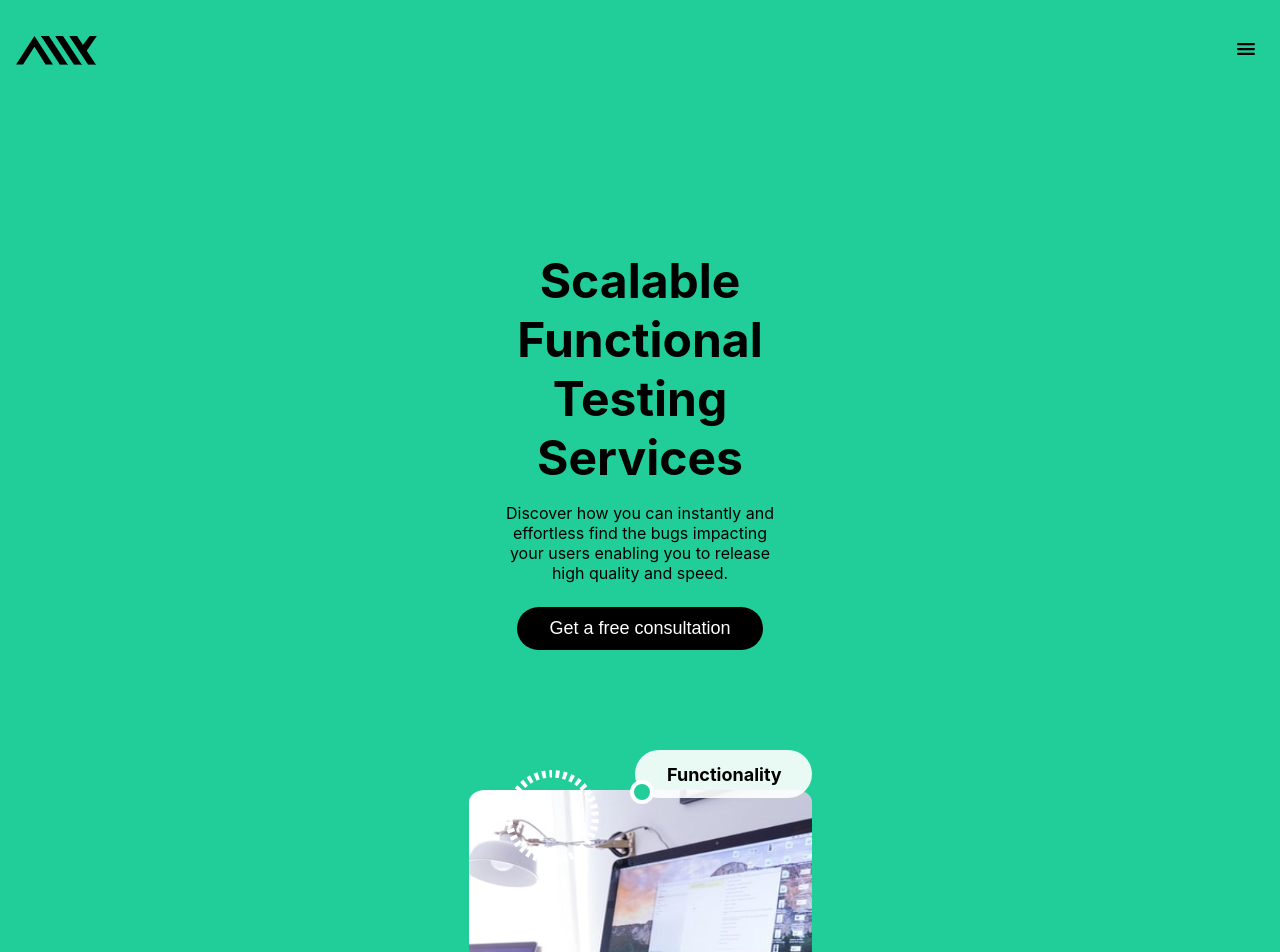
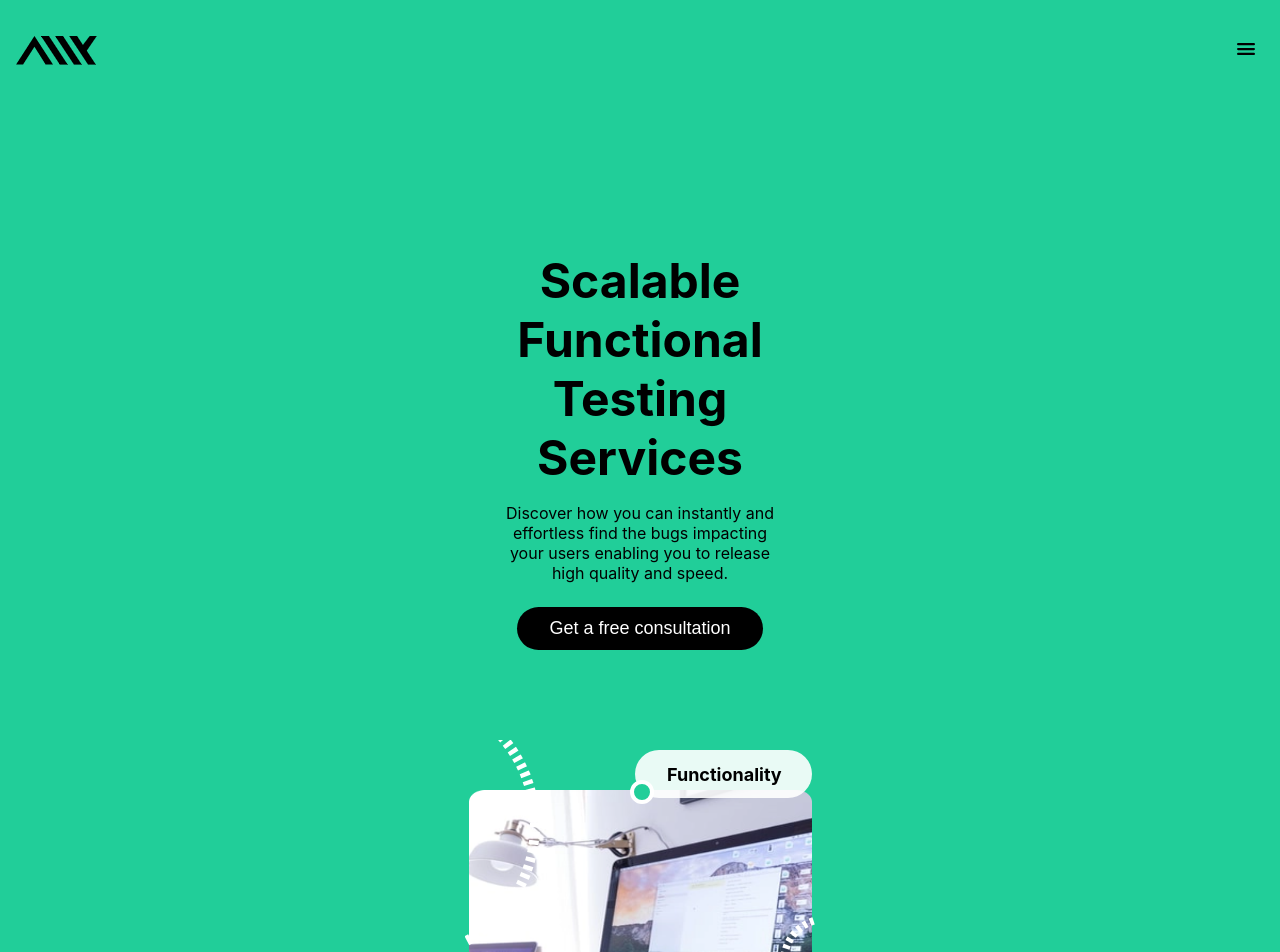
Before and after one commit to a11ysolutions/website, a React (Create React App) app: page /functional in a window 1280 px wide. Shown: the top 952 px of the page. Built offline with nearby package versions, Linux system fonts and the light colour scheme.

Commit message:
fix: correct position of large and small circles in Functional Ilustration component

```diff
--- a/src/Components/UI/FunctionalIlustration/FunctionalIlustration.css
+++ b/src/Components/UI/FunctionalIlustration/FunctionalIlustration.css
@@ -10,8 +10,8 @@
 
   .functional-ilustration-small-circle {
     position: absolute;
-    top: -20px;
-    left: 40px;
+    top: 125px;
+    left: 315px;
     width: 94px;
     height: 94px;
     border-radius: 50%;
@@ -20,8 +20,8 @@
 
   .functional-ilustration-large-circle {
     position: absolute;
-    top: 295px;
-    left: -35px;
+    top: -100px;
+    left: -185px;
     width: 260px;
     height: 270px;
     border-radius: 50%;
```
